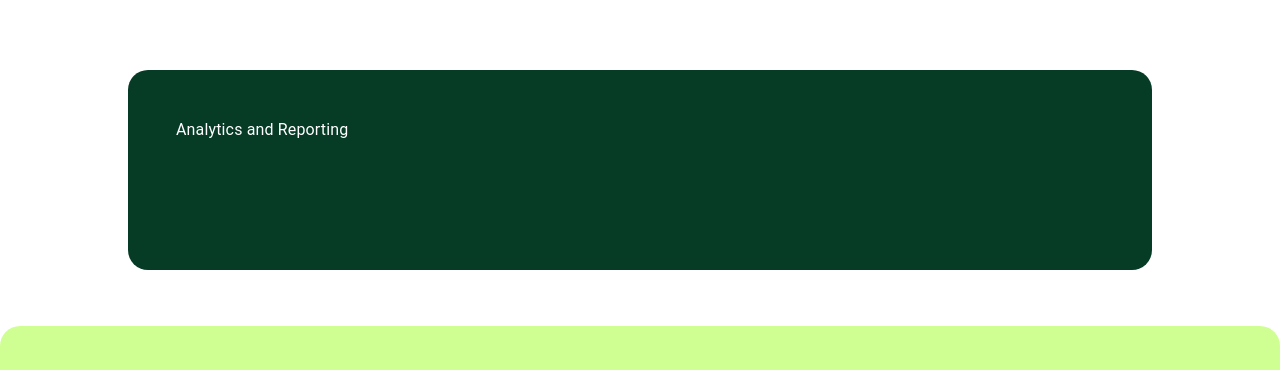
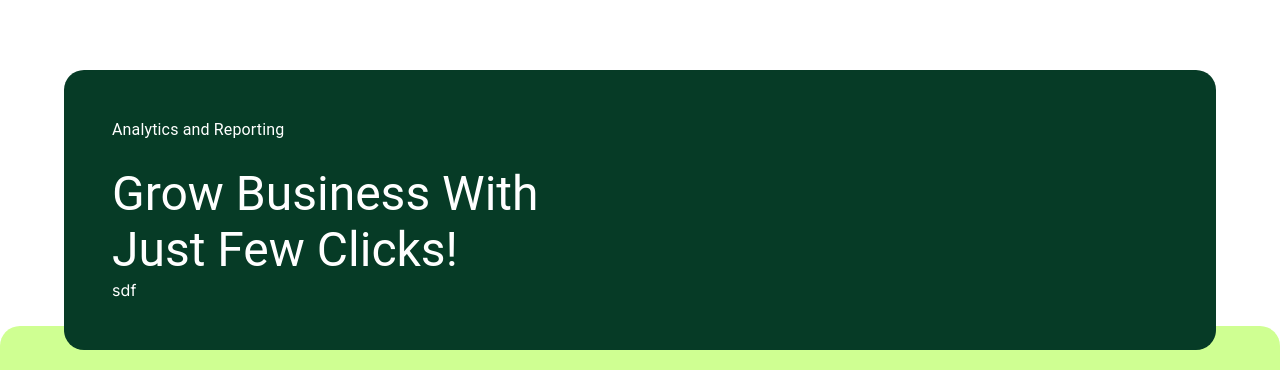
Before and after one commit to sapekshpareek/tarkasya-website, a Next.js app: page / in a window 1280 px wide. Shown: the part 430-800 px from the top of the page. Built offline with nearby package versions, Linux system fonts and the light colour scheme.

Commit message:
Footer Header Changes

```diff
--- a/src/components/version1/Header.js
+++ b/src/components/version1/Header.js
@@ -51,7 +51,7 @@ function Header({ mode }) {
           mt: 2,
         }}
       >
-        <Container maxWidth="lg">
+        <Box maxWidth="lg">
           <Toolbar
             variant="regular"
             sx={(theme) => ({
@@ -235,7 +235,7 @@ function Header({ mode }) {
               </Drawer>
             </Box>
           </Toolbar>
-        </Container>
+        </Box>
       </AppBar>
     </div>
   );
--- a/src/components/version2/Footer.js
+++ b/src/components/version2/Footer.js
@@ -31,7 +31,7 @@ export default function Footer() {
             lg: "50rem",
             xl: "50rem",
           },
-          top: { xs: "18rem", xl: "5rem", lg: '1rem' },
+          top: { xs: "18rem", xl: "5rem", lg: "1rem" },
         }}
       >
         <Box
@@ -41,7 +41,13 @@ export default function Footer() {
             borderRadius: "20px 20px 0px 0px",
             zIndex: 1,
             position: "absolute",
-            top: { xs: "15rem", sm: "20rem", xl: "18rem" , lg:'18rem' , md: '18rem'},
+            top: {
+              xs: "15rem",
+              sm: "20rem",
+              xl: "18rem",
+              lg: "18rem",
+              md: "18rem",
+            },
             // left: '50px',
             width: "100%",
             minHeight: "200px",
@@ -55,15 +61,20 @@ export default function Footer() {
               color: "#ffffff",
               zIndex: 2,
               position: "absolute",
-              top: { sm: "-35vh", xs: "-15rem", xl: "-15rem", lg:'-16rem' },
-              left: "10%",
-              width: "80%",
+              top: { sm: "-35vh", xs: "-15rem", xl: "-15rem", lg: "-16rem" },
+              left: "5%",
+              width: "90%",
               minHeight: "200px",
             }}
           >
-            <Box sx={{p: '3rem'}}>
-
-              <Typography>Analytics and Reporting</Typography>
+            <Box sx={{ p: "3rem" }}>
+              <Box sx={{maxWidth: {lg: '50%'}}}>
+                <Typography mb={3}>Analytics and Reporting</Typography>
+                <Typography variant="h3" >
+                  Grow Business With <br />Just Few Clicks!
+                </Typography>
+              </Box>
+              <Box>sdf</Box>
             </Box>
           </Box>
         </Box>
@@ -77,7 +88,13 @@ export default function Footer() {
           py: { xs: 10, sm: 8 },
           gap: { xs: 4, sm: 8 },
           position: "absolute",
-          bottom: { sm: "-45rem", xs: "-30rem", xl: "-28rem", lg: '-28rem', md: '-45rem' },
+          bottom: {
+            sm: "-45rem",
+            xs: "-30rem",
+            xl: "-28rem",
+            lg: "-28rem",
+            md: "-45rem",
+          },
           zIndex: 0,
           width: "100%",
           backgroundColor: "#cfff92",
```
